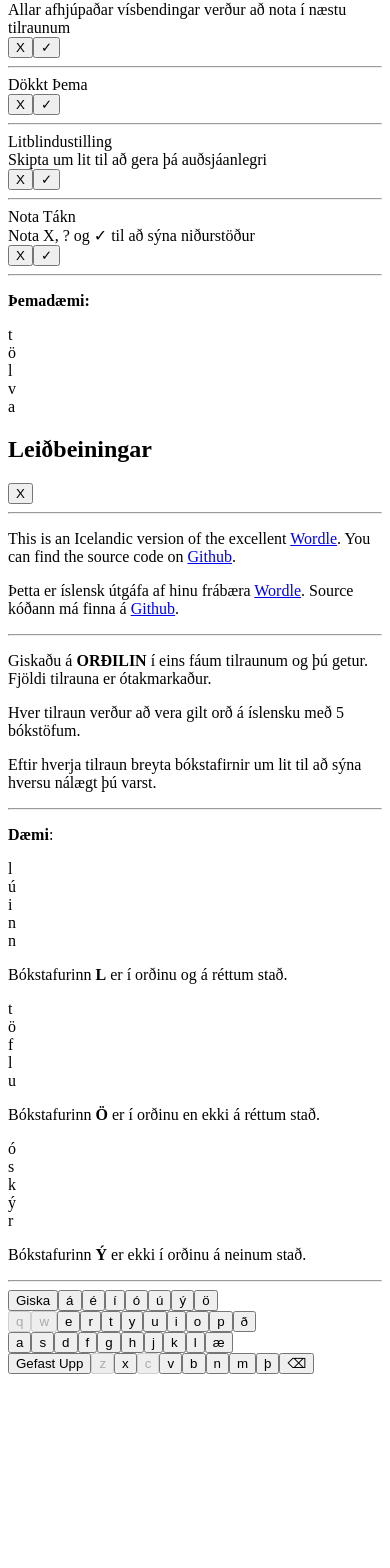
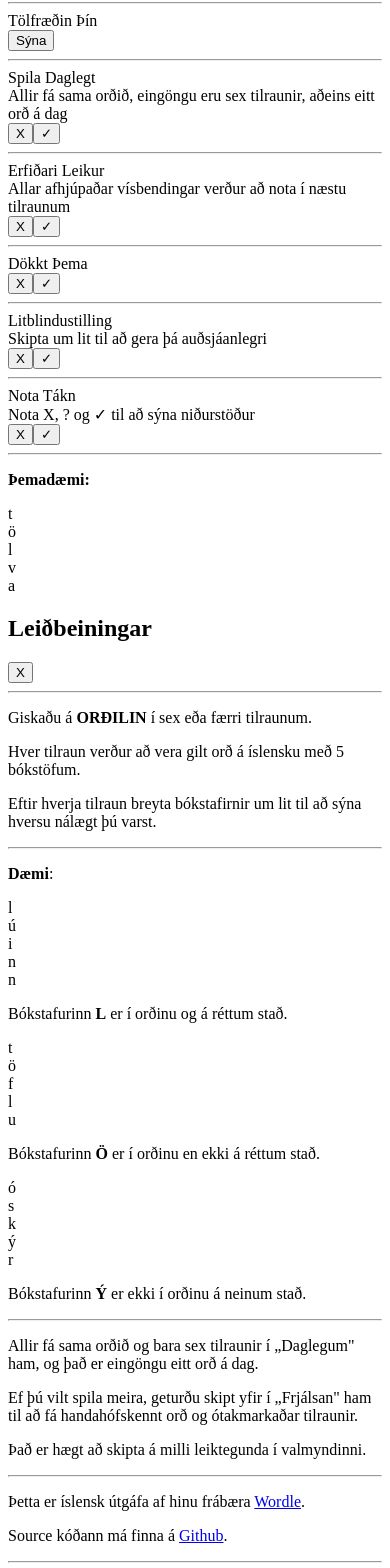
Before and after one commit to t-veor/ordill, a Preact app: page / in a window 390 px wide. Shown: the part 224-1792 px from the top of the page. Before the commit the page ends 1606 px from the top, so only its background shows below. Built offline with nearby package versions, Linux system fonts and the light colour scheme; the HTML template or start-up script is replaced by a standard one.

Commit message:
Improve display for small screens and add (unhooked-up) statistics and daily options

```diff
--- a/src/Header.tsx
+++ b/src/Header.tsx
@@ -28,13 +28,13 @@ export default class Header extends Component<{}, HeaderState> {
     render(_: {}, { tab }: HeaderState) {
         return (
             <div class="header">
-                <h1 class="title">Orðill</h1>
                 <button
                     class="tab-button"
                     onClick={this.openSettings}
                 >
-                    {"\u{2699}\u{fe0f}"}
+                    {"\u{2630}"}
                 </button>
+                <h1 class="title">Orðill</h1>
                 <button
                     class="tab-button"
                     onClick={this.openInstructions}
--- a/src/InstructionsTab.tsx
+++ b/src/InstructionsTab.tsx
@@ -10,21 +10,7 @@ export default function InstructionsTab(props: InstructionsTabProps) {
     return (
         <Tab name="Leiðbeiningar" {...props}>
             <p>
-                This is an Icelandic version of the excellent{" "}
-                <a target="_blank" href="https://www.powerlanguage.co.uk/wordle/">Wordle</a>.
-                You can find the source code on{" "}
-                <a target="_blank" href="https://github.com/t-veor/ordill">Github</a>.
-            </p>
-            <p>
-                Þetta er íslensk útgáfa af hinu frábæra{" "}
-                <a target="_blank" href="https://www.powerlanguage.co.uk/wordle/">Wordle</a>.
-                Source kóðann má finna á{" "}
-                <a target="_blank" href="https://github.com/t-veor/ordill">Github</a>.
-            </p>
-            <hr />
-            <p>
-                Giskaðu á <b>ORÐILIN</b> í eins fáum tilraunum og þú getur.
-                Fjöldi tilrauna er ótakmarkaður.
+                Giskaðu á <b>ORÐILIN</b> í sex eða færri tilraunum.
             </p>
             <p>
                 Hver tilraun verður að vera gilt orð á íslensku með 5 bókstöfum.
@@ -59,6 +45,27 @@ export default function InstructionsTab(props: InstructionsTabProps) {
                 <div class="word-grid-cell entry">r</div>
             </div>
             <p>Bókstafurinn <b>Ý</b> er ekki í orðinu á neinum stað.</p>
+            <hr />
+            <p>
+                Allir fá sama orðið og bara sex tilraunir í „Daglegum" ham, og
+                það er eingöngu eitt orð á dag.
+            </p>
+            <p>
+                Ef þú vilt spila meira, geturðu skipt yfir í „Frjálsan" ham til
+                að fá handahófskennt orð og ótakmarkaðar tilraunir.
+            </p>
+            <p>
+                Það er hægt að skipta á milli leiktegunda í valmyndinni.
+            </p>
+            <hr />
+            <p>
+                Þetta er íslensk útgáfa af hinu frábæra{" "}
+                <a target="_blank" href="https://www.powerlanguage.co.uk/wordle/">Wordle</a>.
+            </p>
+            <p>
+                Source kóðann má finna á{" "}
+                <a target="_blank" href="https://github.com/t-veor/ordill">Github</a>.
+            </p>
         </Tab>
     );
 }
--- a/src/SettingsTab.tsx
+++ b/src/SettingsTab.tsx
@@ -1,4 +1,4 @@
-import { h, Fragment } from "preact";
+import { h, Fragment, RenderableProps } from "preact";
 import { useState, useEffect } from "preact/hooks";
 import settingsManager, { Settings } from "./settings";
 import Switch from "./Switch";
@@ -7,12 +7,9 @@ import Tab from "./Tab";
 interface SettingProps {
     name: string,
     description?: string,
-    value: boolean,
-    disabled?: boolean,
-    onChange?: (newValue: boolean) => void;
 }
 
-function Setting({ name, description, value, disabled, onChange }: SettingProps) {
+function Setting({ name, description, children }: RenderableProps<SettingProps>) {
     const descriptionElement = description ?
         (<div class="setting-description">{description}</div>) : null;
 
@@ -22,7 +19,7 @@ function Setting({ name, description, value, disabled, onChange }: SettingProps)
                 <div class="setting-name">{name}</div>
                 {descriptionElement}
             </div>
-            <Switch value={value} disabled={disabled} onChange={onChange} />
+            {children}
         </div>
     );
 }
@@ -49,35 +46,62 @@ export default function SettingsTab(props: SettingsTabProps) {
     const onChangeHighContrast = (highContrast: boolean) => settingsManager.update({ highContrast });
     const onChangeSymbols = (symbols: boolean) => settingsManager.update({ symbols });
 
+    // TODO: Hook up stats and daily buttons to stuff
     return (
-        <Tab name="Stillingar" {...props}>
+        <Tab name="Valmynd" {...props}>
+            <Setting
+                name="Tölfræðin Þín"
+            >
+                <button
+                    class="show-stats-button"
+                >
+                    Sýna
+                </button>
+            </Setting>
+            <hr />
+            <Setting
+                name="Spila Daglegt"
+                description="Allir fá sama orðið, eingöngu eru sex tilraunir, aðeins eitt orð á dag"
+            >
+                <Switch
+                    value={true}
+                />
+            </Setting>
+            <hr />
             <Setting
                 name="Erfiðari Leikur"
                 description="Allar afhjúpaðar vísbendingar verður að nota í næstu tilraunum"
+            >
+                <Switch
                     value={!!settings.hardMode}
                     disabled={!settings.hardMode && gameInProgress}
                     onChange={onChangeHardMode}
                 />
+            </Setting>
             <hr />
-            <Setting
-                name="Dökkt Þema"
-                value={!!settings.dark}
-                onChange={onChangeDark}
-            />
+            <Setting name="Dökkt Þema">
+                <Switch value={!!settings.dark} onChange={onChangeDark} />
+            </Setting>
             <hr />
             <Setting
                 name="Litblindustilling"
                 description="Skipta um lit til að gera þá auðsjáanlegri"
+            >
+                <Switch
                     value={!!settings.highContrast}
                     onChange={onChangeHighContrast}
                 />
+            </Setting>
             <hr />
             <Setting
                 name="Nota Tákn"
                 description={"Nota X, ? og \u{2713} til að sýna niðurstöður"}
+            >
+                <Switch
                     value={!!settings.symbols}
                     onChange={onChangeSymbols}
                 />
+            </Setting>
             <hr />
             <p><b>Þemadæmi:</b></p>
             <div class="word-grid-row">
@@ -87,6 +111,6 @@ export default function SettingsTab(props: SettingsTabProps) {
                 <div class="word-grid-cell incorrect">v</div>
                 <div class="word-grid-cell correct">a</div>
             </div>
-        </Tab>
+        </Tab >
     );
 }
--- a/src/WordGrid.tsx
+++ b/src/WordGrid.tsx
@@ -1,4 +1,5 @@
 import { h, Fragment } from "preact";
+import { useEffect, useRef } from "preact/hooks";
 
 export const enum LetterState {
     Entry,
@@ -21,14 +22,10 @@ export interface Letter {
 
 export interface WordGridProps {
     words: Array<Array<Letter>>,
+    minRows?: number
 }
 
-export default function WordGrid({ words }: WordGridProps) {
-    const rows = words.map(word => {
-        const cells = [];
-
-        for (let i = 0; i < 5; i++) {
-            const letter = word[i];
+const makeCell = (letter?: Letter) => {
     const char = letter?.letter ?? "";
     const state = LETTER_STATE_MAP[letter?.state ?? 0];
 
@@ -41,11 +38,30 @@ export default function WordGrid({ words }: WordGridProps) {
         cellClass += " filled";
     }
 
-            cells.push(<div class={cellClass}>{char}</div>);
+    return (<div class={cellClass}>{char}</div>)
+};
+
+export default function WordGrid({ words }: WordGridProps) {
+    const lastRow = useRef<HTMLDivElement>(null);
+    useEffect(
+        () => lastRow.current?.scrollIntoView({ behavior: "smooth" }),
+        [words],
+    );
+
+    const rows = words.map((word, i) => {
+        const cells = [];
+        for (let j = 0; j < 5; j++) {
+            cells.push(makeCell(word[j]));
         }
-
-        return (<div class="word-grid-row">{cells}</div>);
+        const ref = i === words.length - 1 ? lastRow : undefined;
+        return (<div class="word-grid-row" ref={ref}>{cells}</div>);
     });
 
-    return (<div class="word-grid">{rows}</div>);
+    return (
+        <div class="word-grid">
+            <div class="word-grid-inner">
+                {rows}
+            </div>
+        </div>
+    );
 }
--- a/src/Wordle.tsx
+++ b/src/Wordle.tsx
@@ -358,7 +358,6 @@ export default function Wordle() {
     };
 
     const letterStates = useMemo(() => {
-        console.time();
         const states: Record<string, LetterState> = {};
         for (const word of guessedWords) {
             for (const { letter, state } of word) {
@@ -367,7 +366,6 @@ export default function Wordle() {
                 }
             }
         }
-        console.timeEnd();
         return states;
     }, [guessedWords]);
 
--- a/src/index.css
+++ b/src/index.css
@@ -136,7 +136,7 @@ button.fake-disable {
     justify-content: center;
     flex-direction: column;
     max-width: 640px;
-    min-height: 100vh;
+    height: 100vh;
     margin: 0 auto;
     padding: 10px 0;
 }
@@ -150,6 +150,7 @@ button.fake-disable {
 }
 
 .title {
+    margin: 0 10px;
     flex: 1 0;
 }
 
@@ -210,6 +211,10 @@ button.fake-disable {
     opacity: 0.8;
 }
 
+.show-stats-button {
+    width: 104px;
+}
+
 .switch-button {
     width: 50px;
     height: 50px;
@@ -236,11 +241,15 @@ button.fake-disable {
 }
 
 .word-grid {
+    flex: 1 0;
+    margin-bottom: 10px;
+    overflow-y: auto;
+}
+
+.word-grid-inner {
     display: flex;
     flex-direction: column;
-    flex: 1 0;
     gap: 5px;
-    margin-bottom: 10px;
 }
 
 .word-grid-row {
@@ -435,6 +444,20 @@ button.fake-disable {
     content: "\2713";
 }
 
+@media (max-height: 700px) {
+    .word-grid-cell {
+        width: 45px;
+        height: 45px;
+        font-size: 24pt;
+    }
+    .word-grid-cell.incorrect::before,
+    .word-grid-cell.partial::before,
+    .word-grid-cell.correct::before,
+    .word-grid-cell.resigning::before {
+        font-size: 7pt;
+    }
+}
+
 .keyboard {
     width: 100%;
     display: flex;
@@ -563,6 +586,22 @@ button.fake-disable {
     content: "\2713";
 }
 
+@media (max-height: 610px) {
+    .keyboard-button {
+        height: 38px;
+        font-size: 12pt;
+    }
+    .keyboard-button.give-up {
+        font-size: 8pt;
+    }
+
+    .keyboard-button.letter.incorrect::before,
+    .keyboard-button.letter.partial::before,
+    .keyboard-button.letter.correct::before {
+        font-size: 7pt;
+    }
+}
+
 .end-footer {
     display: flex;
     flex-direction: column;
```
Lines whose indentation alone changed are shown as unchanged.
